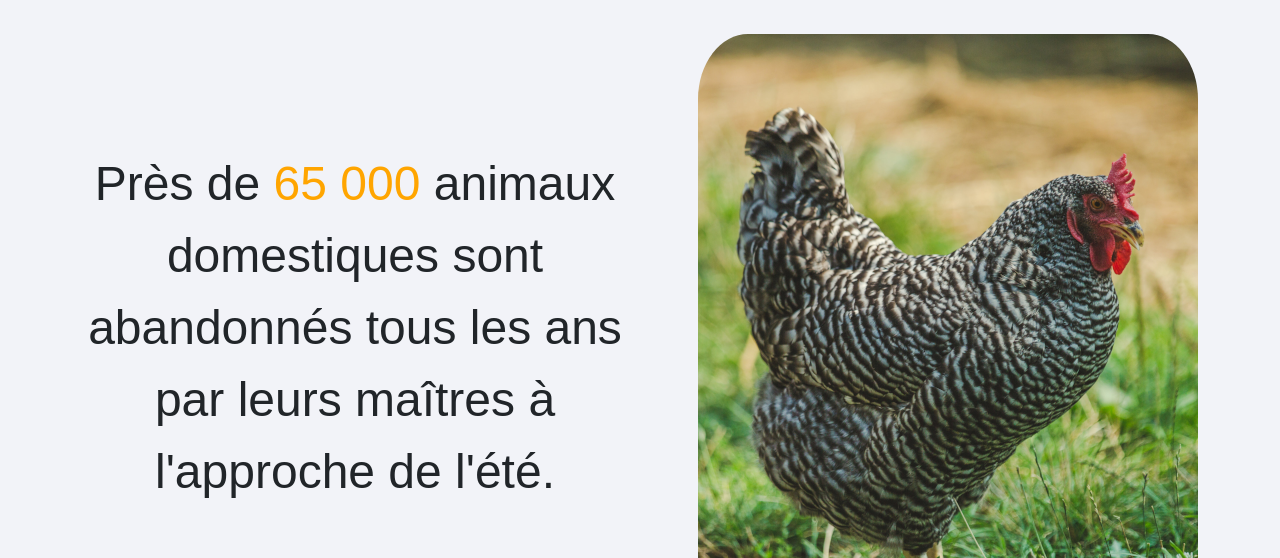
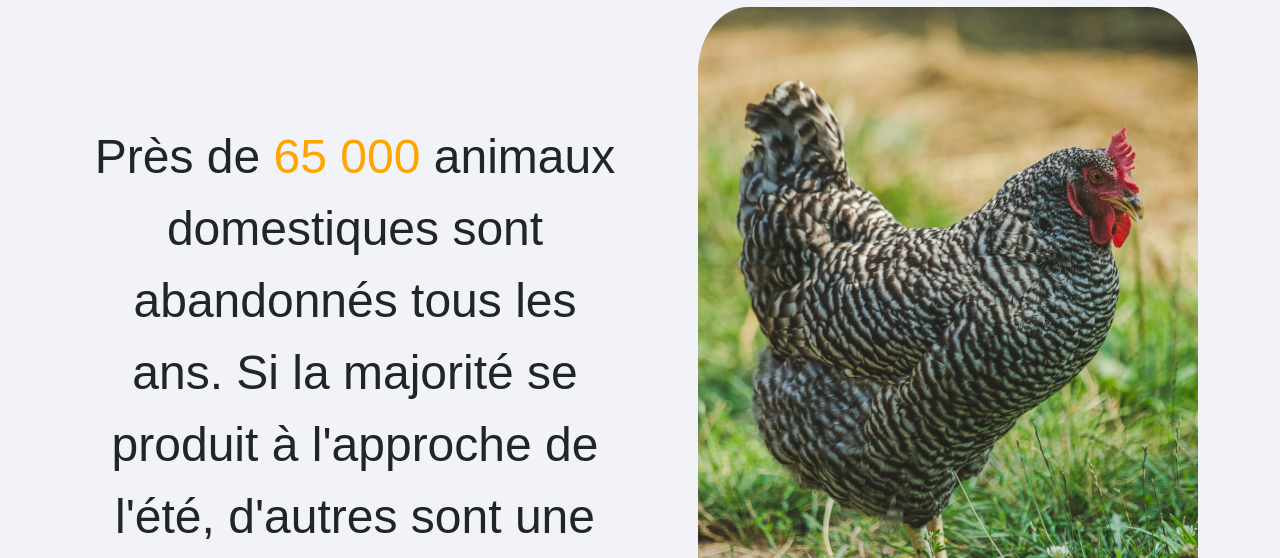
Before and after one commit to TommyRiquet/HappyPets, a React (Create React App) app in the folder Web App Frontend/: page / in a window 1280 px wide. Shown: the part 840-1398 px from the top of the page. Built offline with nearby package versions, Linux system fonts and the light colour scheme.

Commit message:
ajout texte HomePage

```diff
--- a/Web App Frontend/src/Pages/Home/Home.js
+++ b/Web App Frontend/src/Pages/Home/Home.js
@@ -16,10 +16,12 @@ function Home() {
                 <Container>
                     <Row xs={1} md={2}>
                         <Col style={{marginTop: '10%'}}>
-                            <p>Près de <span style={{color:'orange'}}>65 000</span> animaux domestiques sont abandonnés tous les ans par leurs maîtres à l'approche de l'été.</p>
+                            <p>Près de <span style={{color:'orange'}}>65 000</span> animaux domestiques sont abandonnés
+                            tous les ans. Si la majorité se produit à l'approche de l'été, d'autres sont une conséquence
+                            des aléas de la vie.</p>
                         </Col>
                         <Col>
-                            <img id="imgChicken" src={imgChicken} alt="Picture of a chicken"/>
+                            <img id="imgChicken" src={imgChicken} alt="chicken"/>
                         </Col>
                     </Row>
                 </Container>
@@ -28,10 +30,12 @@ function Home() {
                 <Container>
                     <Row xs={1} md={2}>
                         <Col style={{marginTop: '8%', maxWeight: '100%', maxHeight: '100%'}}>
-                            <img id="imgCat" src={imgCat} alt="Picture of a cat"/>
+                            <img id="imgCat" src={imgCat} alt="cat"/>
                         </Col>
                         <Col style={{marginTop: '8%', maxWeight: '100%', maxHeight: '100%'}}>
-                            <p>Puppy kitty ipsum dolor sit good dog foot stick canary. Teeth Mittens grooming vaccine walk swimming nest good boy furry tongue heel furry treats fish. Cage run fast kitten dinnertime ball run foot park fleas throw house train licks stick dinnertime window.</p>
+                            <p>Hospitalisation d’urgence, perte d’un logement...sont autant de difficultés qui ne laissent parfois
+                            d’autres choix que d’abandonner son animal. Durant les inondations de 2021, un énorme réseau d’entraide s’est
+                            créé via les réseaux sociaux.<br/> Nous continuons l’effort ici.</p>
                         </Col>
                     </Row>
                 </Container>
```
